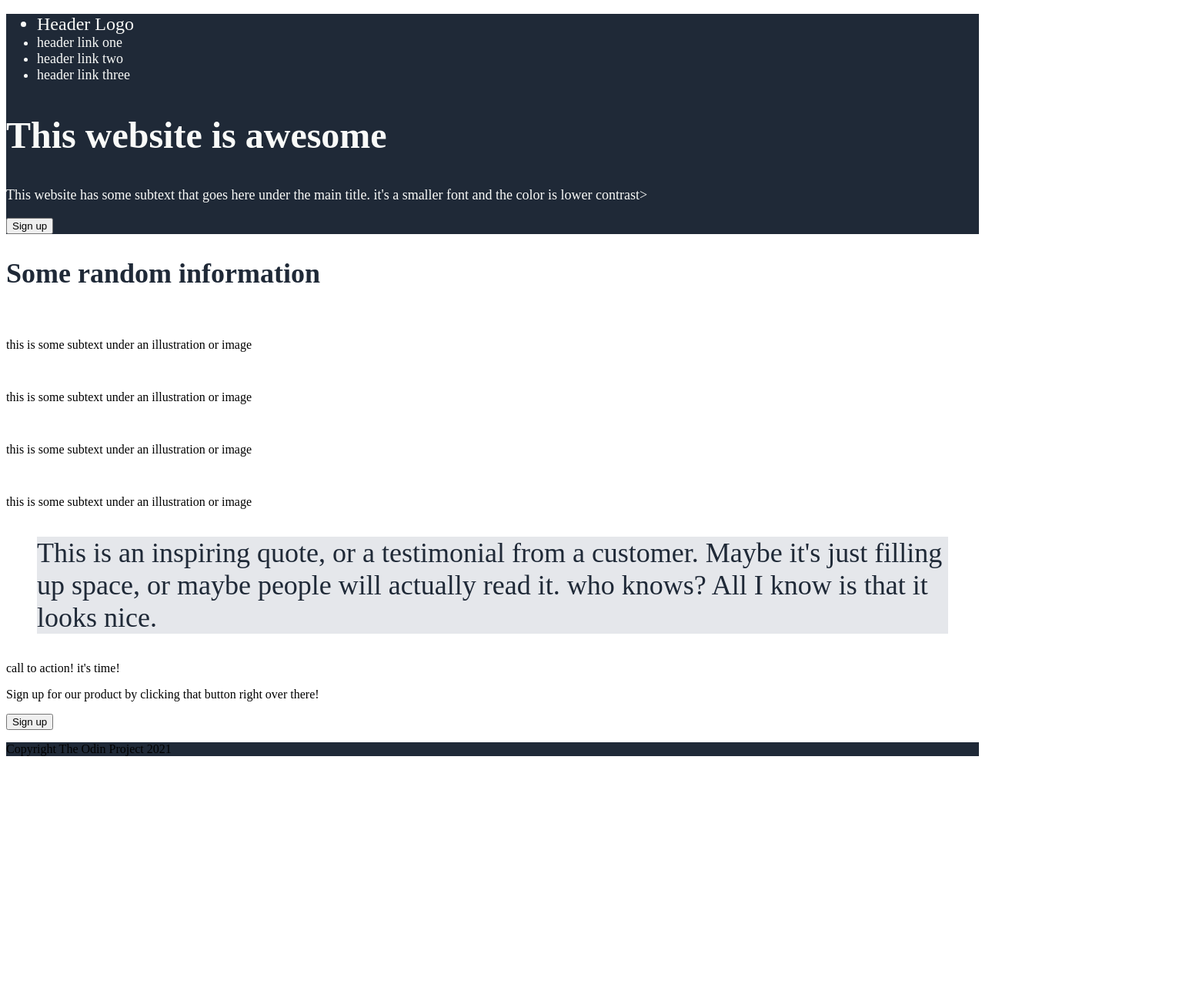
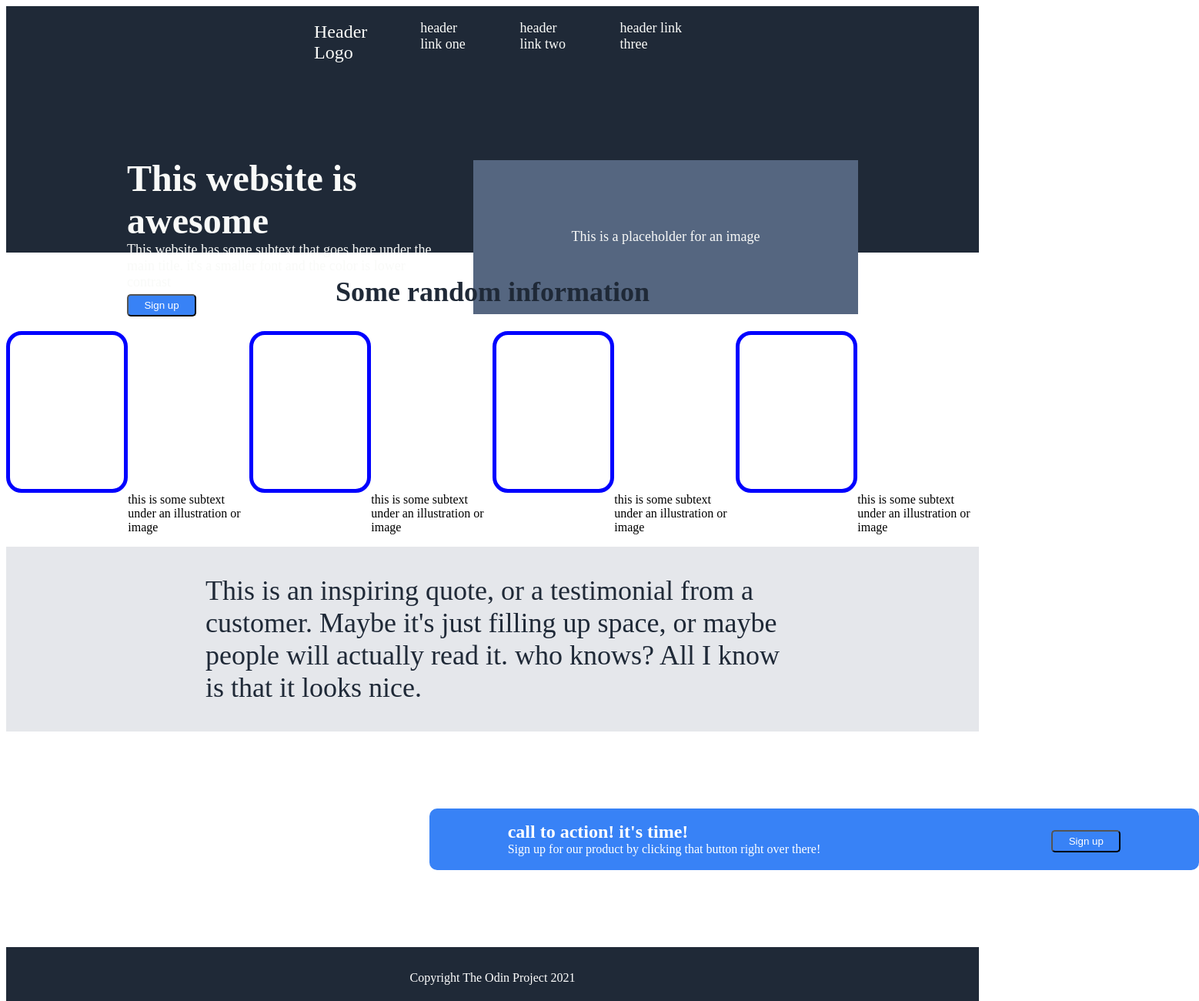
Before and after one commit to Uthymeen/landing-page, a plain HTML site: page index.html in a window 1280 px wide. Shown: the top 1300 px of the page at 77% size, 1558 px wide, since content can reach past the window. Before the commit the page ends 998 px from the top, so only its background shows below. Drawn offline with Linux system fonts and the light colour scheme.

Commit message:
modify html and css files

```diff
--- a/index.html
+++ b/index.html
@@ -9,49 +9,57 @@
 <body>
     <section class="header">
         <nav>
+            <span class="logo">Header Logo</span>
             <ul>
-                <li class="logo">Header Logo</li>
+
                 <li class="link-one">header link one</li>
                 <li class="link-two">header link two</li>
                 <li class="link-three">header link three</li>
             </ul>
         </nav>
+        <div class="content">
                 <div>
-            <h1>This website is awesome</h1>
-            <p>This website has some subtext that goes here under the main title.
-                it's a smaller font and the color is lower contrast></title></p>
-                <button>Sign up</button>
-                <img src="" alt="">
+                    <p class="text">
+                        <span class="big-text">This website is awesome<br></span>
+                        This website has some subtext that goes here under the main title.
+                        it's a smaller font and the color is lower contrast <br>
+                        <button class="sign-up">Sign up</button>
+                    </p>
+
+                </div>
+                <div class="image">This is a placeholder for an image</div>
         </div>
     </section>
 
     <section class="images">
         <h2>Some random information</h2>
-        <div><img src="" alt="">
+        <div class="items">
+            <div class="item image-one">
+            </div>
             <p>this is some subtext under an illustration or image</p>
+             <div class="item image-two">
             </div>
-         <div><img src="" alt="">
             <p>this is some subtext under an illustration or image</p>
+             <div class="item image-three">
             </div>
-         <div><img src="" alt="">
             <p>this is some subtext under an illustration or image</p>
+             <div class="item image-four">
             </div>
-         <div><img src="" alt="">
             <p>this is some subtext under an illustration or image</p>
         </div>
     </section>
 
     <section class="quote">
-        <blockquote>This is an inspiring quote, or a testimonial from a customer.
-             Maybe it's just filling up space, or maybe people will actually read it.
-             who knows? All I know is that it looks nice.
+        <blockquote>This is an inspiring quote, or a testimonial from a <br> customer.
+             Maybe it's just filling up space, or maybe <br> people will actually read it.
+             who knows? All I know <br> is that it looks nice.
         </blockquote>
     </section>
 
-    <section class="sign up">
-        <p>call to action! it's time!</p>
-        <p>Sign up for our product by clicking that button right over there!</p>
-        <button>Sign up</button>
+    <section class="call">
+        <p><span class="call-to-action">call to action! it's time!</span><br>
+           Sign up for our product by clicking that button right over there!</p>
+        <button class="sign-up">Sign up</button>
     </section>
 
     <footer class="footer">
--- a/style.css
+++ b/style.css
@@ -1,12 +1,15 @@
 body {
     font: roboto;
+    box-sizing: border-box;
+
 }
 
 .header, .footer {
     background: #1F2937;
 }
 
-.header h1 {
+
+.big-text {
     font-size: 48px;
     color: #F9FAF8;
     font-weight: 900;
@@ -15,11 +18,15 @@ body {
 .header {
     font-size: 18px;
     color: #F9FAF8;
+    height: 40vh;
 }
 
 .logo {
     font-size: 24px;
     color: #F9FAF8;
+    margin-left: 400px;
+    margin-top: 20px;
+
 }
 
 .call-to {
@@ -32,9 +39,117 @@ h2 {
     font-weight: 900;
 }
 
-blockquote {
+.quote {
     background-color: #E5E7EB;
     font-size: 36px;
     color: #1F2937;
     font-weight: 300;
+    height: 30vh;
+    display: flex;
+    justify-content: center;
+    align-items: center;
 }
+
+.image {
+    width: 500px;
+    height: 200px;
+    background-color: #556680;
+    display: flex;
+    justify-content: center;
+    align-items: center;
+
+}
+
+
+.content {
+    display: flex;
+    justify-content: center;
+    align-items: center;
+    margin-top: 100px;
+    gap: 50px;
+
+
+}
+
+.text {
+    width: 400px;
+}
+
+.sign-up {
+    padding: 5px;
+    width: 90px;
+    border-radius: 5px;
+    background-color: #3882F6;
+    color: white;
+    margin-top: 5px;
+
+}
+
+nav {
+    display: flex;
+    justify-content: space-around;
+
+
+}
+
+ul {
+    list-style-type: none;
+    display: flex;
+    margin-right: 380px;
+    gap: 50px;
+}
+
+.item {
+    width: 300px;
+    height: 200px;
+    border: 5px solid blue;
+    max-width: 200px;
+    border-radius: 20px;
+}
+
+.items {
+    display: flex;
+    justify-content: center;
+
+
+
+
+}
+
+.items p {
+    margin-top: 210px;
+
+
+}
+
+h2 {
+    text-align: center;
+}
+
+.call {
+    height: 10vh;
+    background-color: #3882F6;
+    width: 1000px;
+    border-radius: 10px;
+    color: white;
+    display: flex;
+    justify-content: center;
+    align-items: center;
+    gap: 300px;
+    margin-left: 550px;
+    margin-top: 100px;
+    margin-bottom: 100px;
+}
+
+.call-to-action {
+    font-weight: 900;
+    font-size: 24px;
+}
+
+.footer {
+    height: 10vh;
+    color: white;
+    display: flex;
+    justify-content: center;
+    align-items: center;
+}
```
Lines whose indentation alone changed are shown as unchanged.
